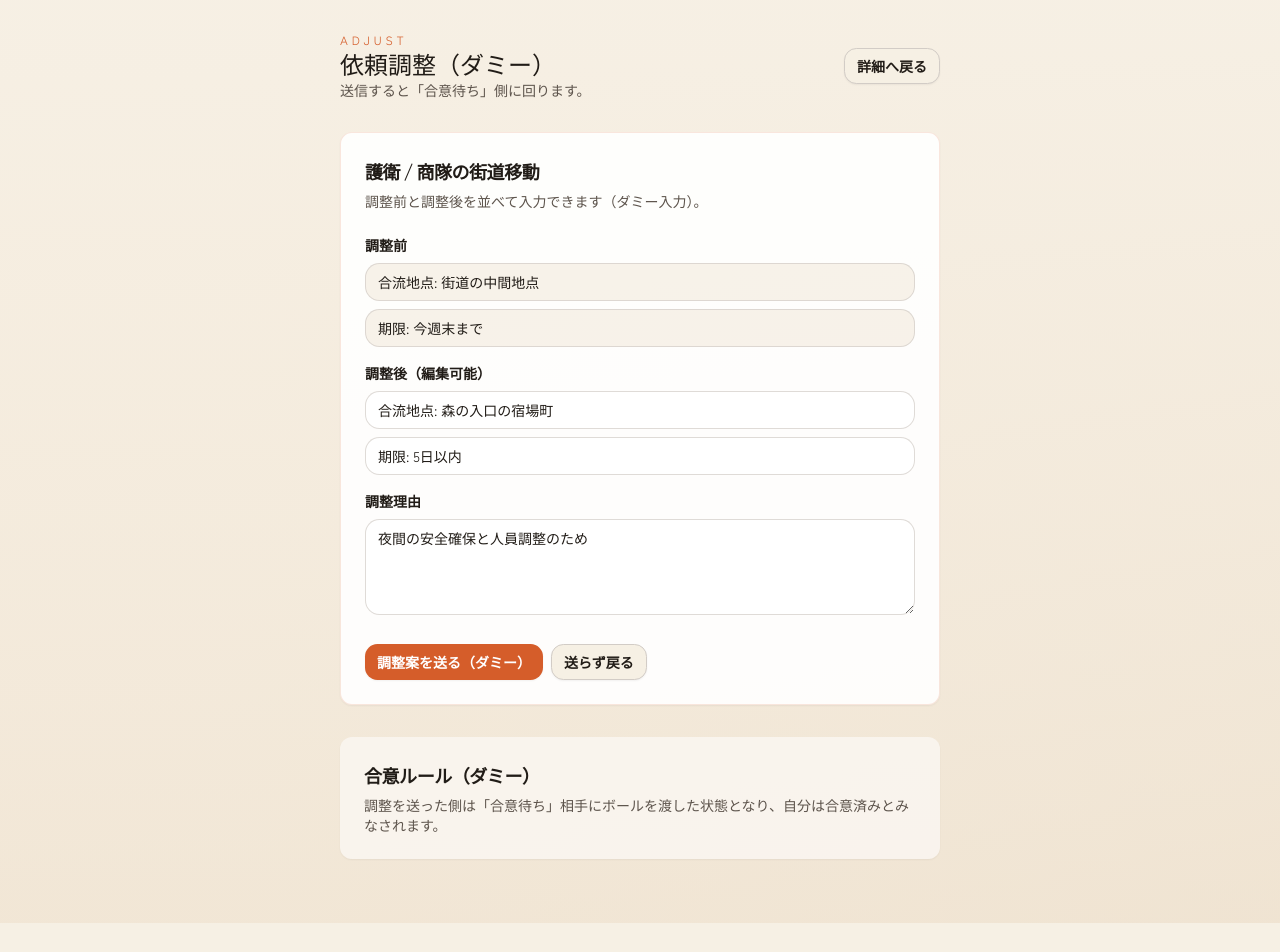
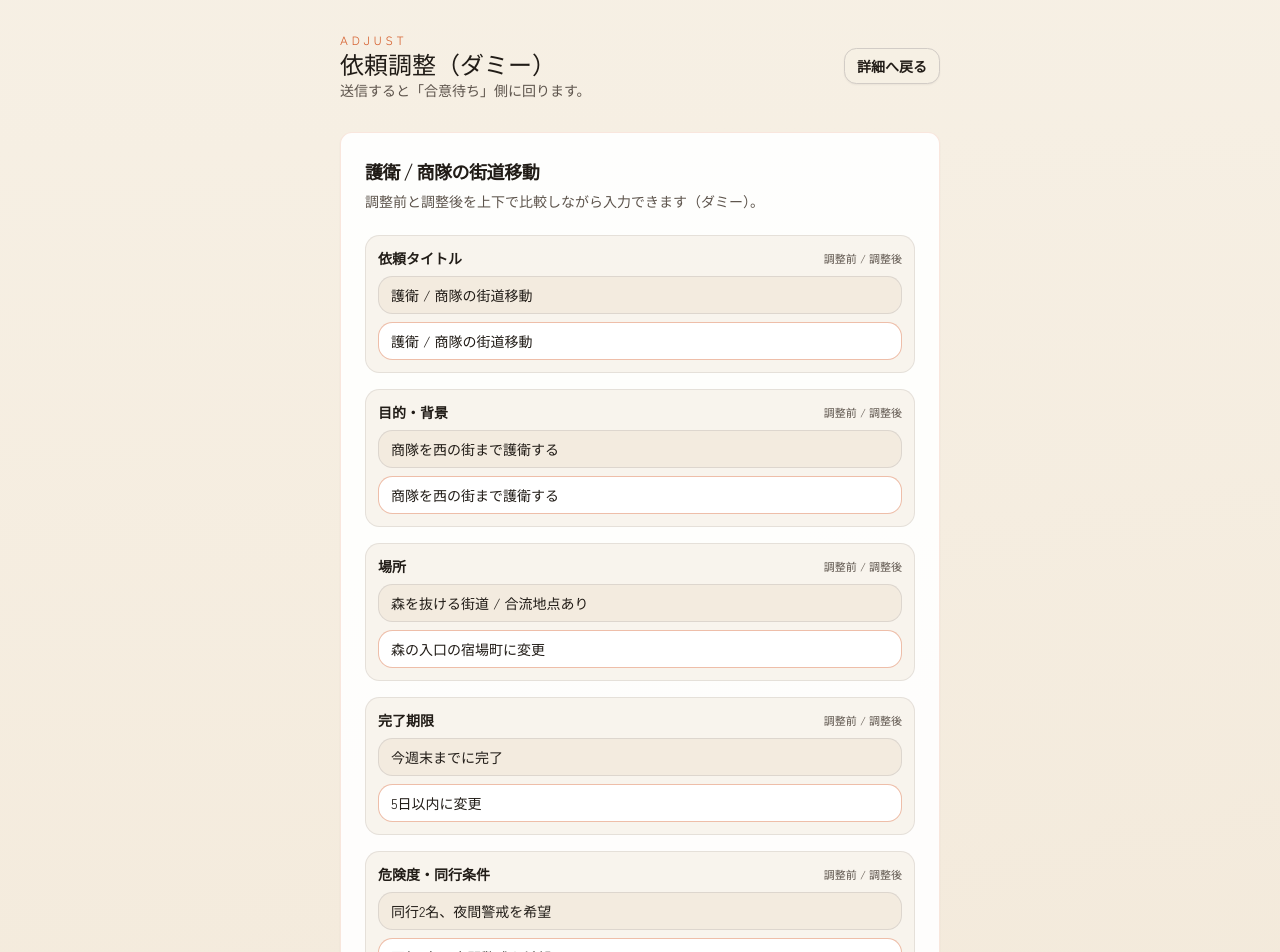
Before and after one commit to kazurego7/isekai-quest-agency, a Next.js app: page /requests/1/adjust in a window 1280 px wide. Shown: the top 952 px of the page. Before the commit the page ends 923 px from the top, so only its background shows below. Built offline with nearby package versions, Linux system fonts and the light colour scheme.

Commit message:
Align detail and adjust forms with create fields

```diff
--- a/app/requests/[id]/adjust/page.js
+++ b/app/requests/[id]/adjust/page.js
@@ -1,37 +1,90 @@
 import Link from "next/link";
 
 import { Button } from "@/components/ui/button";
-import { Card, CardContent, CardDescription, CardFooter, CardHeader, CardTitle } from "@/components/ui/card";
+import {
+  Card,
+  CardContent,
+  CardDescription,
+  CardFooter,
+  CardHeader,
+  CardTitle,
+} from "@/components/ui/card";
+
+const fieldOrder = [
+  "依頼タイトル",
+  "目的・背景",
+  "場所",
+  "完了期限",
+  "危険度・同行条件",
+  "報酬上限額",
+  "備考",
+];
 
 const adjustDrafts = {
   "req-001": {
     title: "護衛 / 商隊の街道移動",
-    before: [
-      { label: "合流地点", value: "街道の中間地点" },
-      { label: "期限", value: "今週末まで" },
-    ],
-    suggested: [
-      { label: "合流地点", value: "森の入口の宿場町" },
-      { label: "期限", value: "5日以内" },
-    ],
+    before: {
+      "依頼タイトル": "護衛 / 商隊の街道移動",
+      "目的・背景": "商隊を西の街まで護衛する",
+      "場所": "森を抜ける街道 / 合流地点あり",
+      "完了期限": "今週末までに完了",
+      "危険度・同行条件": "同行2名、夜間警戒を希望",
+      "報酬上限額": "90,000G",
+      備考: "追加の合流地点を共有予定。夜間の休憩地点も確認中。",
+    },
+    suggested: {
+      "依頼タイトル": "護衛 / 商隊の街道移動",
+      "目的・背景": "商隊を西の街まで護衛する",
+      "場所": "森の入口の宿場町に変更",
+      "完了期限": "5日以内に変更",
+      "危険度・同行条件": "同行2名、夜間警戒を希望",
+      "報酬上限額": "90,000G",
+      備考: "宿場町で合流することで安全性を確保",
+    },
     reason: "夜間の安全確保と人員調整のため",
   },
   "req-002": {
     title: "討伐 / 湿地帯の魔蛇",
-    before: [{ label: "報酬上限", value: "90,000G" }],
-    suggested: [{ label: "報酬上限", value: "120,000G" }],
+    before: {
+      "依頼タイトル": "討伐 / 湿地帯の魔蛇",
+      "目的・背景": "湿地帯に出現する魔蛇の討伐",
+      "場所": "南方の湿地帯",
+      "完了期限": "緊急 / 3日以内に対応希望",
+      "危険度・同行条件": "同行3名、毒への耐性装備必須",
+      "報酬上限額": "90,000G",
+      備考: "沼地入口で合流予定",
+    },
+    suggested: {
+      "依頼タイトル": "討伐 / 湿地帯の魔蛇",
+      "目的・背景": "湿地帯に出現する魔蛇の討伐",
+      "場所": "南方の湿地帯",
+      "完了期限": "緊急 / 3日以内に対応希望",
+      "危険度・同行条件": "同行3名、毒への耐性装備必須",
+      "報酬上限額": "120,000G",
+      備考: "沼地入口で合流予定",
+    },
     reason: "危険度が高いエリアのため",
   },
   "req-003": {
     title: "採取 / 氷花の採取",
-    before: [
-      { label: "場所", value: "北方の山岳地帯 / 標高2,000m付近" },
-      { label: "期限", value: "来週末までに納品" },
-    ],
-    suggested: [
-      { label: "場所", value: "標高1,800mの尾根に変更" },
-      { label: "期限", value: "10日以内に変更" },
-    ],
+    before: {
+      "依頼タイトル": "採取 / 氷花の採取",
+      "目的・背景": "魔導薬の原料となる氷花の採取",
+      "場所": "北方の山岳地帯 / 標高2,000m付近",
+      "完了期限": "来週末までに納品",
+      "危険度・同行条件": "同行1名、寒冷地装備必須",
+      "報酬上限額": "60,000G",
+      備考: "天候によっては納期延長あり",
+    },
+    suggested: {
+      "依頼タイトル": "採取 / 氷花の採取",
+      "目的・背景": "魔導薬の原料となる氷花の採取",
+      "場所": "標高1,800mの尾根に変更",
+      "完了期限": "10日以内に変更",
+      "危険度・同行条件": "同行1名、寒冷地装備必須",
+      "報酬上限額": "60,000G",
+      備考: "天候悪化の可能性を考慮",
+    },
     reason: "天候悪化の可能性を考慮",
   },
 };
@@ -56,34 +109,28 @@ export default function AdjustPage({ params }) {
         <Card className="border border-primary/15 bg-white/90 shadow-sm">
           <CardHeader>
             <CardTitle className="text-lg">{draft.title}</CardTitle>
-            <CardDescription>調整前と調整後を並べて入力できます（ダミー入力）。</CardDescription>
+            <CardDescription>調整前と調整後を上下で比較しながら入力できます（ダミー）。</CardDescription>
           </CardHeader>
           <CardContent className="space-y-4">
-            <div className="space-y-2">
-              <p className="text-sm font-semibold text-ink">調整前</p>
-              <div className="grid gap-2">
-                {draft.before.map((item) => (
+            {fieldOrder.map((label) => (
+              <div key={label} className="space-y-2 rounded-lg border border-border/50 bg-muted/40 p-3">
+                <div className="flex items-center justify-between">
+                  <span className="text-sm font-semibold text-ink">{label}</span>
+                  <span className="text-[11px] text-muted-foreground">調整前 / 調整後</span>
+                </div>
+                <div className="space-y-2">
                   <input
-                    key={item.label}
-                    className="w-full rounded-lg border border-border/70 bg-muted/50 px-3 py-2 text-sm text-foreground outline-none"
-                    defaultValue={`${item.label}: ${item.value}`}
+                    className="w-full rounded-lg border border-border/70 bg-muted/60 px-3 py-2 text-sm text-foreground outline-none"
                     readOnly
+                    defaultValue={draft.before[label]}
                   />
-                ))}
+                  <input
+                    className="w-full rounded-lg border border-primary/40 bg-white px-3 py-2 text-sm text-foreground outline-none ring-offset-background focus:border-primary focus:ring-2 focus:ring-primary/50"
+                    defaultValue={draft.suggested[label]}
+                  />
+                </div>
               </div>
-            </div>
-            <div className="space-y-2">
-              <p className="text-sm font-semibold text-ink">調整後（編集可能）</p>
-              <div className="grid gap-2">
-                {draft.suggested.map((item) => (
-                  <input
-                    key={item.label}
-                    className="w-full rounded-lg border border-border/70 bg-white/80 px-3 py-2 text-sm text-foreground outline-none ring-offset-background focus:border-primary focus:ring-2 focus:ring-primary/50"
-                    defaultValue={`${item.label}: ${item.value}`}
-                  />
-                ))}
-              </div>
-            </div>
+            ))}
             <div className="space-y-2">
               <p className="text-sm font-semibold text-ink">調整理由</p>
               <textarea
--- a/app/requests/[id]/page.js
+++ b/app/requests/[id]/page.js
@@ -11,29 +11,42 @@ import {
   CardTitle,
 } from "@/components/ui/card";
 
+const fieldOrder = [
+  "依頼タイトル",
+  "目的・背景",
+  "場所",
+  "完了期限",
+  "危険度・同行条件",
+  "報酬上限額",
+  "備考",
+];
+
 const mockRequests = {
   "req-001": {
     title: "護衛 / 商隊の街道移動",
     status: "合意待ち（依頼者）",
-    details: [
-      { label: "目的", value: "商隊を西の街まで護衛" },
-      { label: "場所", value: "森を抜ける街道 / 合流地点あり" },
-      { label: "期限", value: "今週末までに完了" },
-      { label: "報酬上限", value: "90,000G" },
-    ],
+    fields: {
+      "依頼タイトル": "護衛 / 商隊の街道移動",
+      "目的・背景": "商隊を西の街まで護衛する",
+      "場所": "森を抜ける街道 / 合流地点あり",
+      "完了期限": "今週末までに完了",
+      "危険度・同行条件": "同行2名、夜間警戒を希望",
+      "報酬上限額": "90,000G",
+      備考: "追加の合流地点を共有予定。夜間の休憩地点も確認中。",
+    },
     notes: "受付嬢から調整案が届いています。依頼者が合意すると受注されます。",
     next: "依頼者が合意 or 調整を返信",
     lastProposalBy: "受付嬢",
     proposal: [
       {
-        label: "合流地点",
-        before: "街道の中間地点",
-        after: "森の入口の宿場町",
+        label: "場所",
+        before: "森を抜ける街道 / 合流地点あり",
+        after: "森の入口の宿場町に変更",
         reason: "夜間の安全確保のため",
       },
       {
-        label: "期限",
-        before: "今週末まで",
+        label: "完了期限",
+        before: "今週末までに完了",
         after: "5日以内に変更",
         reason: "護衛の人数調整に時間が必要",
       },
@@ -42,18 +55,21 @@ const mockRequests = {
   "req-002": {
     title: "討伐 / 湿地帯の魔蛇",
     status: "合意待ち（受付嬢）",
-    details: [
-      { label: "目的", value: "湿地帯に出現する魔蛇の討伐" },
-      { label: "場所", value: "南方の湿地帯" },
-      { label: "期限", value: "緊急 / 3日以内に対応希望" },
-      { label: "報酬上限", value: "120,000G" },
-    ],
-    notes: "依頼者から調整案が届いています。受付嬢が合意すると受注されます。",
+    fields: {
+      "依頼タイトル": "討伐 / 湿地帯の魔蛇",
+      "目的・背景": "湿地帯に出現する魔蛇の討伐",
+      "場所": "南方の湿地帯",
+      "完了期限": "緊急 / 3日以内に対応希望",
+      "危険度・同行条件": "同行3名、毒への耐性装備必須",
+      "報酬上限額": "120,000G",
+      備考: "依頼者から調整案が届いています。受付嬢が合意すると受注されます。",
+    },
+    notes: "依頼者からの提案を確認してください。",
     next: "受付嬢が合意 or 調整を返信",
     lastProposalBy: "依頼者",
     proposal: [
       {
-        label: "報酬上限",
+        label: "報酬上限額",
         before: "90,000G",
         after: "120,000G",
         reason: "危険度が高いエリアのため",
@@ -63,13 +79,16 @@ const mockRequests = {
   "req-003": {
     title: "採取 / 氷花の採取",
     status: "依頼者ドラフト",
-    details: [
-      { label: "目的", value: "魔導薬の原料となる氷花の採取" },
-      { label: "場所", value: "北方の山岳地帯 / 標高2,000m付近" },
-      { label: "期限", value: "来週末までに納品" },
-      { label: "報酬上限", value: "60,000G" },
-    ],
-    notes: "受付への送信前です。送信すると合意ラリーが始まります。",
+    fields: {
+      "依頼タイトル": "採取 / 氷花の採取",
+      "目的・背景": "魔導薬の原料となる氷花の採取",
+      "場所": "北方の山岳地帯 / 標高2,000m付近",
+      "完了期限": "来週末までに納品",
+      "危険度・同行条件": "同行1名、寒冷地装備必須",
+      "報酬上限額": "60,000G",
+      備考: "受付への送信前です。送信すると合意ラリーが始まります。",
+    },
+    notes: "送信して合意ラリーを開始してください。",
     next: "送信して合意ラリーを開始",
     lastProposalBy: "依頼者",
     proposal: [],
@@ -77,13 +96,16 @@ const mockRequests = {
   "req-004": {
     title: "討伐 / 森の魔狼",
     status: "合意済み（受注）",
-    details: [
-      { label: "目的", value: "森の魔狼の討伐" },
-      { label: "場所", value: "北の森 / 周辺の村" },
-      { label: "期限", value: "完了済み" },
-      { label: "報酬上限", value: "150,000G" },
-    ],
-    notes: "両者合意済みのため受注済み。以降は進捗・納品フェーズ。",
+    fields: {
+      "依頼タイトル": "討伐 / 森の魔狼",
+      "目的・背景": "森の魔狼の討伐",
+      "場所": "北の森 / 周辺の村",
+      "完了期限": "完了済み",
+      "危険度・同行条件": "同行2名、夜間行動あり",
+      "報酬上限額": "150,000G",
+      備考: "両者合意済みのため受注済み。以降は進捗・納品フェーズ。",
+    },
+    notes: "参照のみ可能です。",
     next: "参照のみ",
     lastProposalBy: "受付嬢",
     proposal: [],
@@ -140,13 +162,13 @@ export default function RequestDetail({ params }) {
           </CardHeader>
           <CardContent className="space-y-3">
             <div className="grid grid-cols-1 gap-3">
-              {request.details.map((item) => (
+              {fieldOrder.map((label) => (
                 <div
-                  key={item.label}
+                  key={label}
                   className="flex items-start justify-between rounded-lg border border-border/70 bg-muted/60 px-3 py-3 text-sm"
                 >
-                  <span className="text-muted-foreground">{item.label}</span>
-                  <span className="text-ink">{item.value}</span>
+                  <span className="text-muted-foreground">{label}</span>
+                  <span className="text-ink">{request.fields[label]}</span>
                 </div>
               ))}
             </div>
@@ -182,18 +204,18 @@ export default function RequestDetail({ params }) {
                           {request.lastProposalBy}の提案
                         </Badge>
                       </div>
-                      <div className="grid grid-cols-1 gap-1 rounded-lg bg-white/80 p-2 text-xs text-foreground">
-                        <div className="flex justify-between gap-2">
-                          <span className="text-muted-foreground">調整前</span>
-                          <span className="font-medium">{item.before}</span>
+                      <div className="space-y-2 rounded-lg bg-white/80 p-2 text-xs text-foreground">
+                        <div className="space-y-1 rounded-lg border border-border/50 bg-muted/30 p-2">
+                          <p className="text-[11px] text-muted-foreground">調整前</p>
+                          <p className="font-medium">{item.before}</p>
                         </div>
-                        <div className="flex justify-between gap-2">
-                          <span className="text-muted-foreground">調整後</span>
-                          <span className="font-medium text-primary">{item.after}</span>
+                        <div className="space-y-1 rounded-lg border border-primary/30 bg-primary/5 p-2">
+                          <p className="text-[11px] text-primary">調整後</p>
+                          <p className="font-medium text-primary">{item.after}</p>
                         </div>
-                        <div className="flex justify-between gap-2">
-                          <span className="text-muted-foreground">理由</span>
-                          <span className="text-muted-foreground">{item.reason}</span>
+                        <div className="space-y-1 rounded-lg border border-border/50 bg-muted/30 p-2">
+                          <p className="text-[11px] text-muted-foreground">理由</p>
+                          <p className="text-muted-foreground">{item.reason}</p>
                         </div>
                       </div>
                     </div>
```
